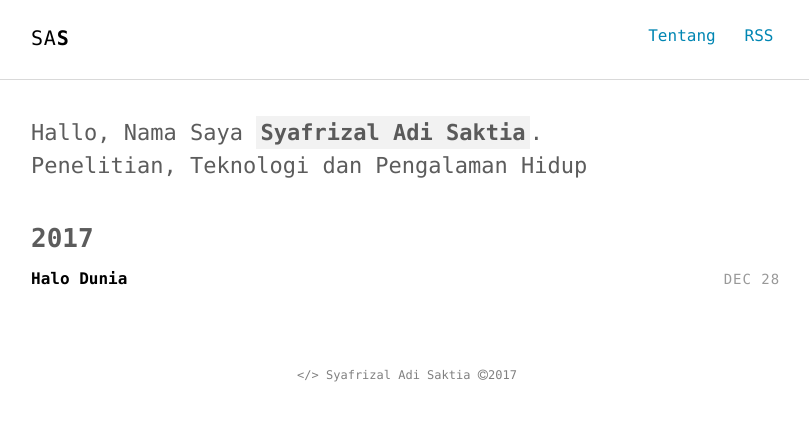
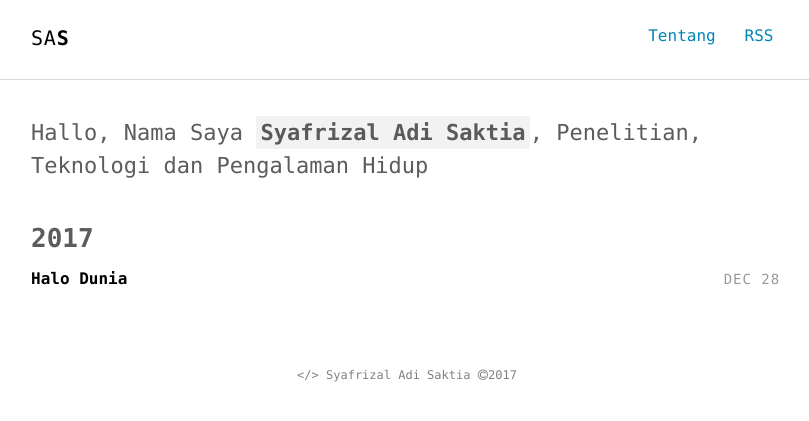
Before and after one commit to syafrizaladi/saktia, a Jekyll site: the page built from index.html, in a window 1280 px wide. Shown: the top 421 px of the page, without its empty margins (233-1042 px from the left). Built offline with Jekyll 4.4.1, drawn with Linux system fonts in a browser that asks for light colours.

Commit message:
Update intro.html

```diff
--- a/_includes/intro.html
+++ b/_includes/intro.html
@@ -1,6 +1,5 @@
 <section class="intro">
   <div class="container">
-    <p class="lead">Hallo, Nama Saya <strong class="author-name" itemprop="name">{{ site.author.name }}</strong></em>. <br>
-    {{ site.author.bio }}</p>
+    <p class="lead">Hallo, Nama Saya <strong class="author-name" itemprop="name">{{ site.author.name }}</strong></em>, {{ site.author.bio }}</p>
   </div>
 </section>
```
